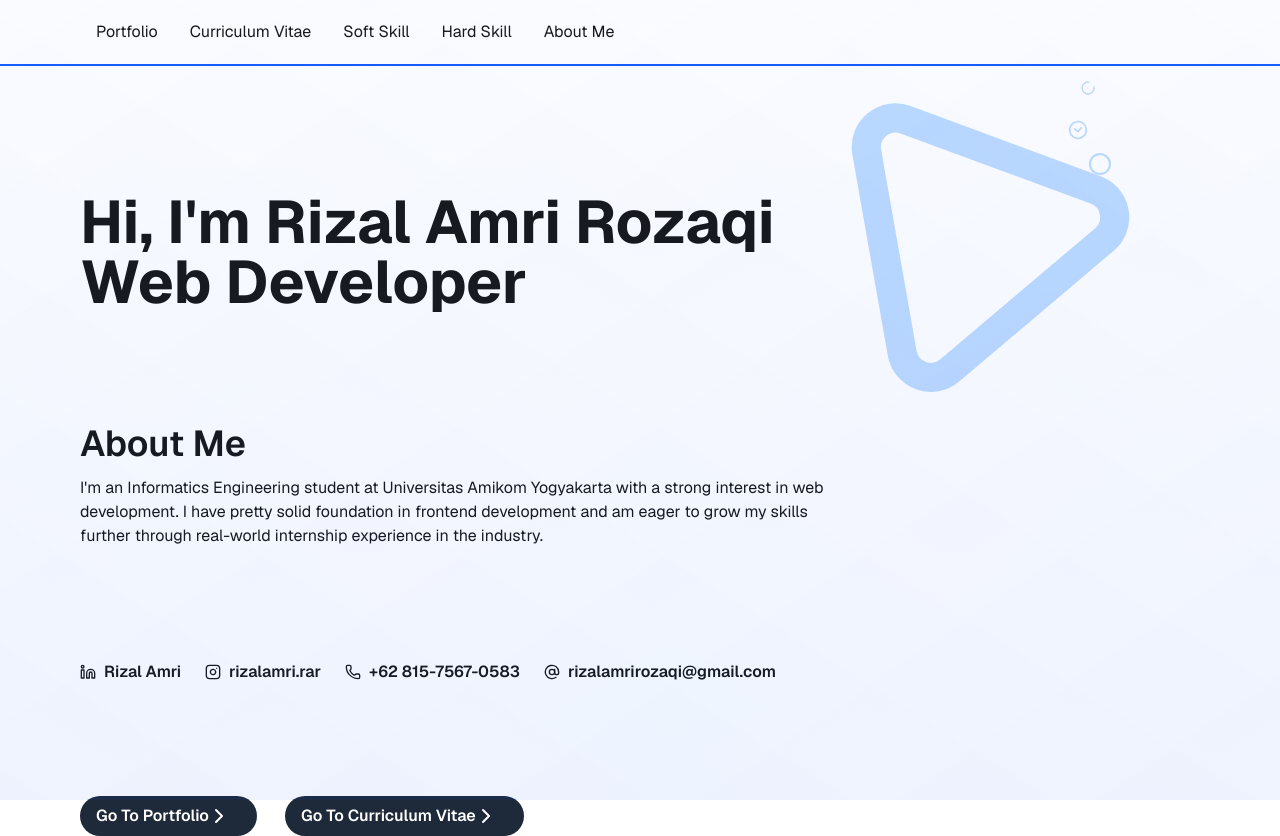
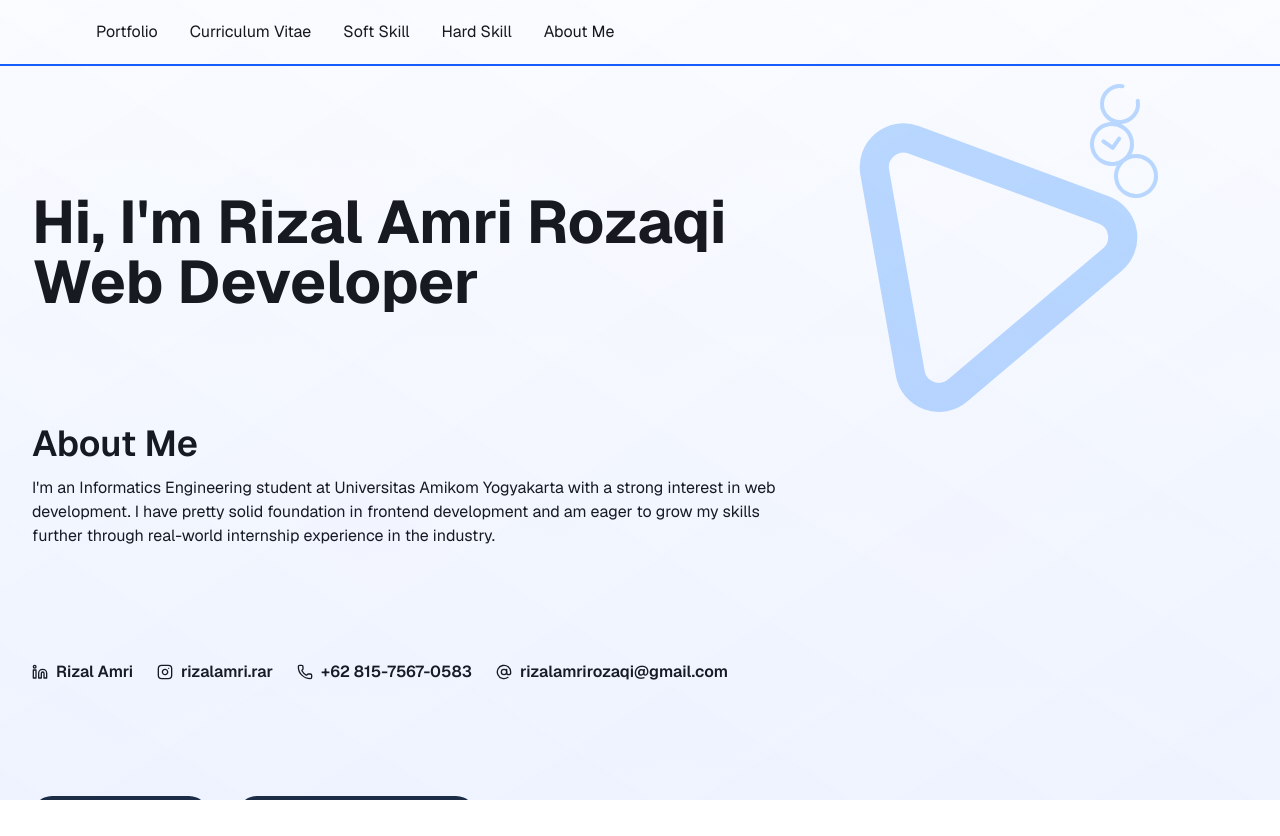
Before and after one commit to rizalamrirozaqi/portfolio-rizal, a Next.js app: page / in a window 1280 px wide. After the commit the page ends 800 px from the top, so only its background shows below. Built offline with nearby package versions, Linux system fonts and the light colour scheme.

Commit message:
fixx icon adn image

```diff
--- a/app/page.tsx
+++ b/app/page.tsx
@@ -18,8 +18,10 @@ export default function Home() {
   },[]);
 
   return (
-    <div className="font-sans flex flex-col items-start justify-items-start min-h-screen pt-20 px-20 gap-16 sm:px-20 sm:pt-20 overflow-x-hidden relative overflow-auto md:overflow-hidden">
-      <Image width={1000} height={1000} src="/assets/img/person/4.png" alt="RizalAmriRozaqi" className="w-2xl h-2xl z-70 rounded-lg drop-shadow-xl absolute -bottom-5 right-50 up-down 2xl:block hidden " />
+    <div className="font-sans min-h-screen w-full overflow-hidden relative">
+      <div className="absolute top-0 left-0 w-full h-full">
+      <div className="absolute top-0 right-0 bg-gradient-to-bl from-transparent to-blue-600/5 w-screen h-screen z-90 pointer-events-none"></div>
+      <div className="absolute top-0 right-0 bg-gradient-to-br from-transparent to-blue-600/5 w-screen h-screen z-90 pointer-events-none"></div>
         <header className="hidden absolute top-0 left-0 md:flex flex-row w-full max-h-xl border-blue-600 border-b-2 sm:px-20 sm:py-3">
           <div className="flex flex-row justify-start items-center w-full h-full">
             <Link href="/portfolio" className="w-full h-full text-nowrap rounded-lg px-4 py-2  header-responsive hover:text-blue-400 group">
@@ -41,16 +43,16 @@ export default function Home() {
           <div className="flex flex-row justify-start items-center w-full h-full"></div>
           <div className="flex flex-row justify-start items-center w-full h-full"></div>
         </header>
+        <div className="max-w-[1440px] mx-auto w-full h-full px-4 sm:px-6 lg:px-8 relative flex flex-col items-start gap-16 pt-20">
+          <Image width={1000} height={1000} src="/assets/img/person/4.png" alt="RizalAmriRozaqi" className="w-2xl h-2xl z-70 rounded-lg drop-shadow-xl absolute top-60 right-20 up-down 2xl:block hidden " />
 
 
           {/* <div className="absolute top-0 right-0 bg-gradient-to-t from-transparent to-black/5 dark:from-transparent dark:to-white/5 w-full h-full z-20 pointer-events-none"></div> */}
-      <div className="absolute top-0 right-0 bg-gradient-to-bl from-transparent to-blue-600/5 w-screen h-screen z-90 pointer-events-none"></div>
-      <div className="absolute top-0 right-0 bg-gradient-to-br from-transparent to-blue-600/5 w-screen h-screen z-90 pointer-events-none"></div>
             <div className="flex flex-row relative w-full h-full ">
-            <Play className=" absolute top-0 right-30 md:-top-5 md:right-10 2xl:-top-24 2xl:right-0 stroke2 stroke-blue-200 h-16 w-16 md:h-[350px] md:w-[350px] 2xl:h-[700px] 2xl:w-[700px] rotate-left"  />
-            <LoaderCircle className="absolute top-0 right-26 2xl:top-32 2xl:right-10 stroke2 stroke-blue-200 h-4 w-4 2xl:h-[50px] 2xl:w-[50px] rotate-left delay-200"  />
-            <CircleChevronDown className=" absolute top-10 right-28 2xl:top-0 2xl:right-0 stroke2 stroke-blue-200 h-5 w-5 2xl:h-[55px] 2xl:w-[55px] rotate-left delay-500"  />
-            <Circle className=" absolute top-18 right-22 2xl:top-0 2xl:right-20 stroke2 stroke-blue-200 h-6 w-6 2xl:h-[60px] 2xl:w-[60px] rotate-left delay-600"  />
+                <Play className=" absolute top-0 right-30 md:top-0 md:right-20 stroke2 stroke-blue-200 h-16 w-16 md:h-[350px] md:w-[350px] rotate-left"  />
+                <LoaderCircle className="absolute top-0 right-26 2xl:top-32 2xl:right-10 stroke2 stroke-blue-200 w-8 h-8 sm:w-10 sm:h-10 md:w-12 md:h-12 rotate-left delay-200"  />
+                <CircleChevronDown className=" absolute top-10 right-28 2xl:top-0 2xl:right-0 stroke2 stroke-blue-200 w-8 h-8 sm:w-10 sm:h-10 md:w-12 md:h-12 rotate-left delay-500"  />
+                <Circle className=" absolute top-18 right-22 2xl:top-0 2xl:right-20 stroke2 stroke-blue-200 w-8 h-8 sm:w-10 sm:h-10 md:w-12 md:h-12 rotate-left delay-600"  />
 
 
               <div className="flex flex-col gap-28 items-center sm:items-start relative w-full h-full">
@@ -159,5 +161,7 @@ export default function Home() {
               </div> */}
             </div>
         </div>
+      </div>
+    </div>
   );
 }
```
Lines whose indentation alone changed are shown as unchanged.
